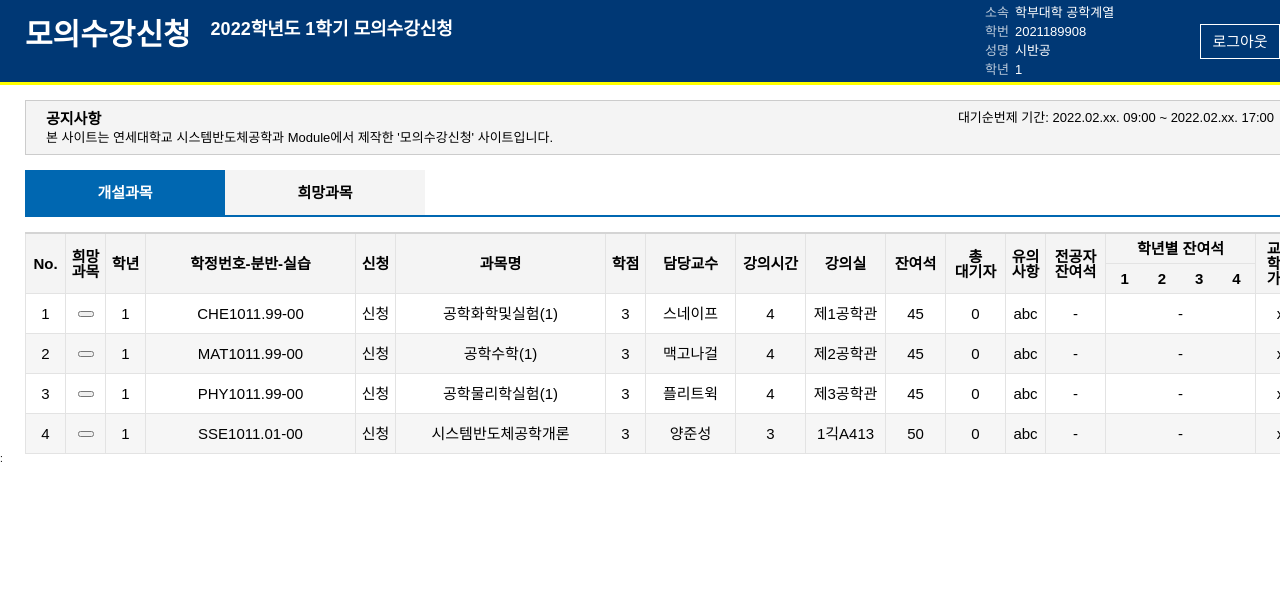
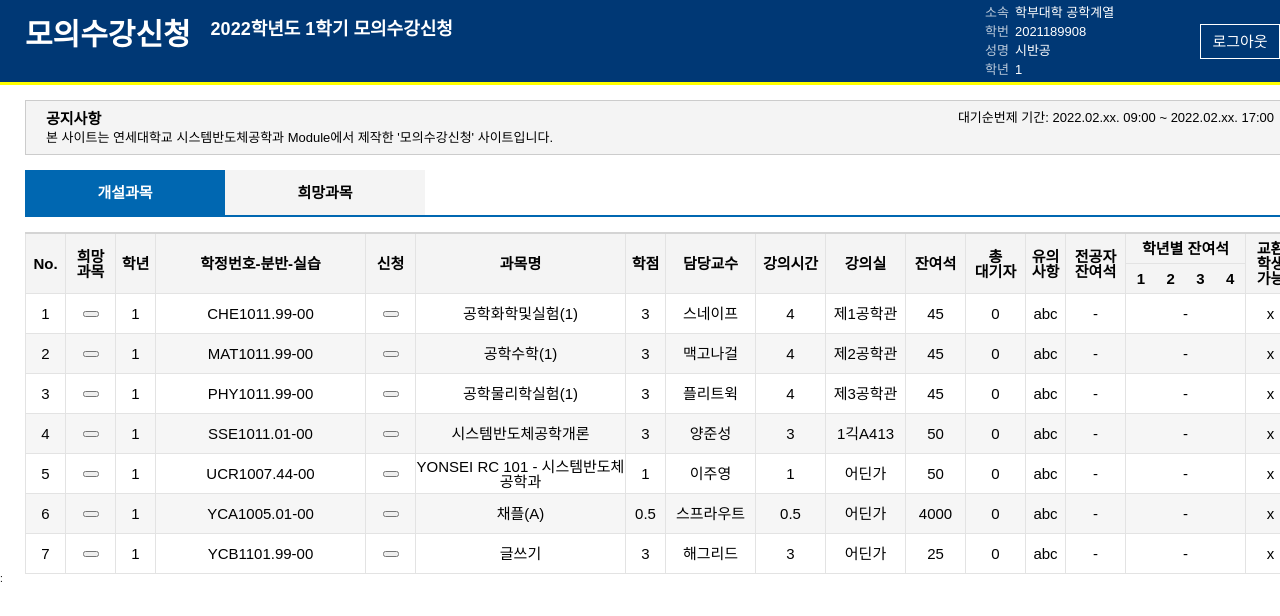
Before and after one commit to Jiwhan-Kim/Module_Imit, a React (Create React App) app: page /main in a window 1280 px wide. Shown: the top 616 px of the page. Built offline with nearby package versions, Linux system fonts and the light colour scheme.

Commit message:
220113 add styles

```diff
--- a/src/components/atoms/TrHeadForOL/index.jsx
+++ b/src/components/atoms/TrHeadForOL/index.jsx
@@ -5,14 +5,14 @@ function TrHeadForOL() {
   return (
     <TrHead>
       <TdHead style={{ width: "4rem" }}>No.</TdHead>
-      <TdHead style={{ width: "4rem" }}>
+      <TdHead style={{ width: "5rem" }}>
         희망
         <br />
         과목
       </TdHead>
       <TdHead style={{ width: "4rem" }}>학년</TdHead>
       <TdHead style={{ width: "21rem" }}>학정번호-분반-실습</TdHead>
-      <TdHead style={{ width: "4rem" }}>신청</TdHead>
+      <TdHead style={{ width: "5rem" }}>신청</TdHead>
       <TdHead style={{ width: "21rem" }}>과목명</TdHead>
       <TdHead style={{ width: "4rem" }}>학점</TdHead>
       <TdHead style={{ width: "9rem" }}>담당교수</TdHead>
@@ -33,7 +33,7 @@ function TrHeadForOL() {
         <br />
         잔여석
       </TdHead>
-      <TdHead style={{ width: "15rem", flexDirection: "column" }}>
+      <TdHead style={{ width: "12rem", flexDirection: "column" }}>
         <div
           style={{
             width: "100%",
--- a/src/components/molecules/OpenedLect/index.jsx
+++ b/src/components/molecules/OpenedLect/index.jsx
@@ -3,7 +3,7 @@ import styled from "styled-components";
 // components
 import TrHeadForOL from "../../atoms/TrHeadForOL";
 
-function OpenedLect({ lecture, selectLect }) {
+function OpenedLect({ lecture, selectLect, enrollLect }) {
   function ListBox({ no, num, name, point, prof, time, place, remain }) {
     let color = "#ffffff";
     if (no % 2 === 1) {
@@ -11,22 +11,25 @@ function OpenedLect({ lecture, selectLect }) {
     } else {
       color = "#f6f6f6";
     }
-    const BtnClicked = (temp) => {
-      selectLect(temp - 1, 1);
-    };
     return (
       <Tr style={{ backgroundColor: color }}>
         <Td style={{ width: "4rem" }}>{no}</Td>
-        <Td style={{ width: "4rem" }}>
+        <Td style={{ width: "5rem" }}>
           <button
             onClick={() => {
-              BtnClicked(no);
+              selectLect(no - 1, 1);
             }}
           ></button>
         </Td>
         <Td style={{ width: "4rem" }}>1</Td>
         <Td style={{ width: "21rem" }}>{num}</Td>
-        <Td style={{ width: "4rem" }}>신청</Td>
+        <Td style={{ width: "5rem" }}>
+          <button
+            onClick={() => {
+              enrollLect(no - 1, 1);
+            }}
+          ></button>
+        </Td>
         <Td style={{ width: "21rem" }}>{name}</Td>
         <Td style={{ width: "4rem" }}>{point}</Td>
         <Td style={{ width: "9rem" }}>{prof}</Td>
@@ -36,7 +39,7 @@ function OpenedLect({ lecture, selectLect }) {
         <Td style={{ width: "6rem" }}>0</Td>
         <Td style={{ width: "4rem" }}>abc</Td>
         <Td style={{ width: "6rem" }}>-</Td>
-        <Td style={{ width: "15rem" }}>-</Td>
+        <Td style={{ width: "12rem" }}>-</Td>
         <Td style={{ width: "5rem" }}>x</Td>
       </Tr>
     );
@@ -88,8 +91,8 @@ const Td = styled.td`
   height: 4rem;
   border-left: 0.15rem solid #e3e3e3;
   border-bottom: 0.15rem solid #e3e3e3;
-  white-space: pre-line;
 
+  text-align: center;
   display: flex;
   align-items: center;
   justify-content: center;
--- a/src/components/molecules/SelectedLect/index.jsx
+++ b/src/components/molecules/SelectedLect/index.jsx
@@ -2,7 +2,7 @@ import React from "react";
 import styled from "styled-components";
 import TrHeadForSL from "../../atoms/TrHeadForSL";
 
-function SelectedLect({ lecture, selectLect }) {
+function SelectedLect({ lecture, selectLect, enrollLect }) {
   let columnNum = 0;
   function ListBox({ no, num, name, point, prof, time, place, remain }) {
     let color = "#ffffff";
@@ -28,7 +28,13 @@ function SelectedLect({ lecture, selectLect }) {
             ></button>
           </Td>
           <Td style={{ width: "21rem" }}>{num}</Td>
-          <Td style={{ width: "4rem" }}>신청</Td>
+          <Td style={{ width: "4rem" }}>
+            <button
+              onClick={() => {
+                enrollLect(no - 1, 1);
+              }}
+            ></button>
+          </Td>
           <Td style={{ width: "21rem" }}>{name}</Td>
           <Td style={{ width: "4rem" }}>{point}</Td>
           <Td style={{ width: "9rem" }}>{prof}</Td>
@@ -94,6 +100,7 @@ const Td = styled.td`
   border-bottom: 0.15rem solid #e3e3e3;
   white-space: pre-line;
 
+  text-align: center;
   display: flex;
   align-items: center;
   justify-content: center;
--- a/src/components/views/MainView/index.jsx
+++ b/src/components/views/MainView/index.jsx
@@ -46,6 +46,20 @@ const data = [
     0,
     0,
   ],
+  [
+    5,
+    "UCR1007.44-00",
+    "YONSEI RC 101 - 시스템반도체공학과",
+    1,
+    "이주영",
+    1,
+    "어딘가",
+    50,
+    0,
+    0,
+  ],
+  [6, "YCA1005.01-00", "채플(A)", 0.5, "스프라우트", 0.5, "어딘가", 4000, 0, 0],
+  [7, "YCB1101.99-00", "글쓰기", 3, "해그리드", 3, "어딘가", 25, 0, 0],
 ];
 function MainView({ inputHour, inputMin }) {
   const [window, setWindow] = useState(0);
@@ -98,10 +112,18 @@ function MainView({ inputHour, inputMin }) {
           </SelectButton>
         </SelectBox>
         {window === 0 && (
-          <OpenedLect lecture={lecture} selectLect={selectLect} />
+          <OpenedLect
+            lecture={lecture}
+            selectLect={selectLect}
+            enrollLect={enrollLect}
+          />
         )}
         {window === 1 && (
-          <SelectedLect lecture={lecture} selectLect={selectLect} />
+          <SelectedLect
+            lecture={lecture}
+            selectLect={selectLect}
+            enrollLect={enrollLect}
+          />
         )}
       </BodyBox>
       {inputHour} : {inputMin}
```
